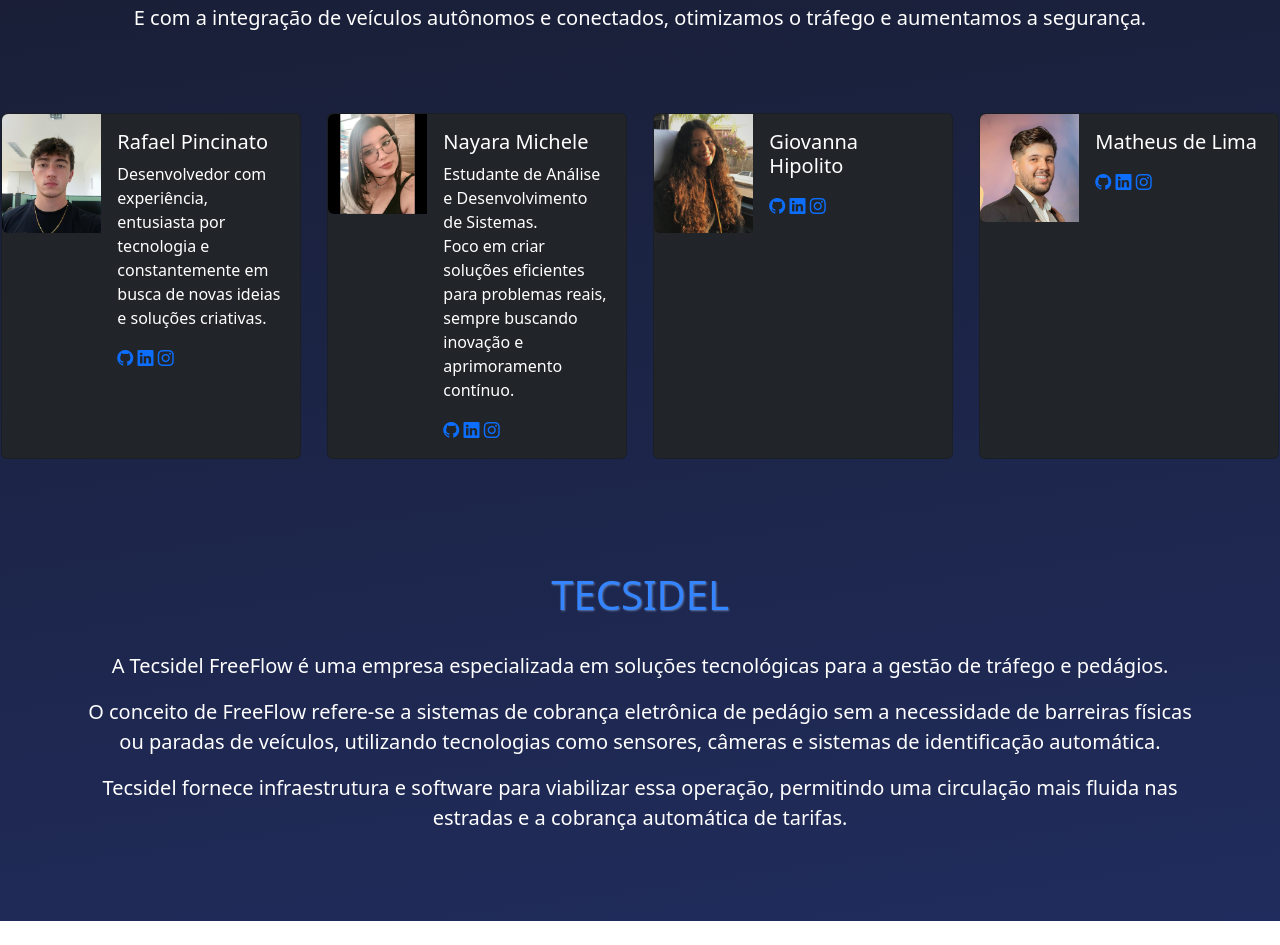
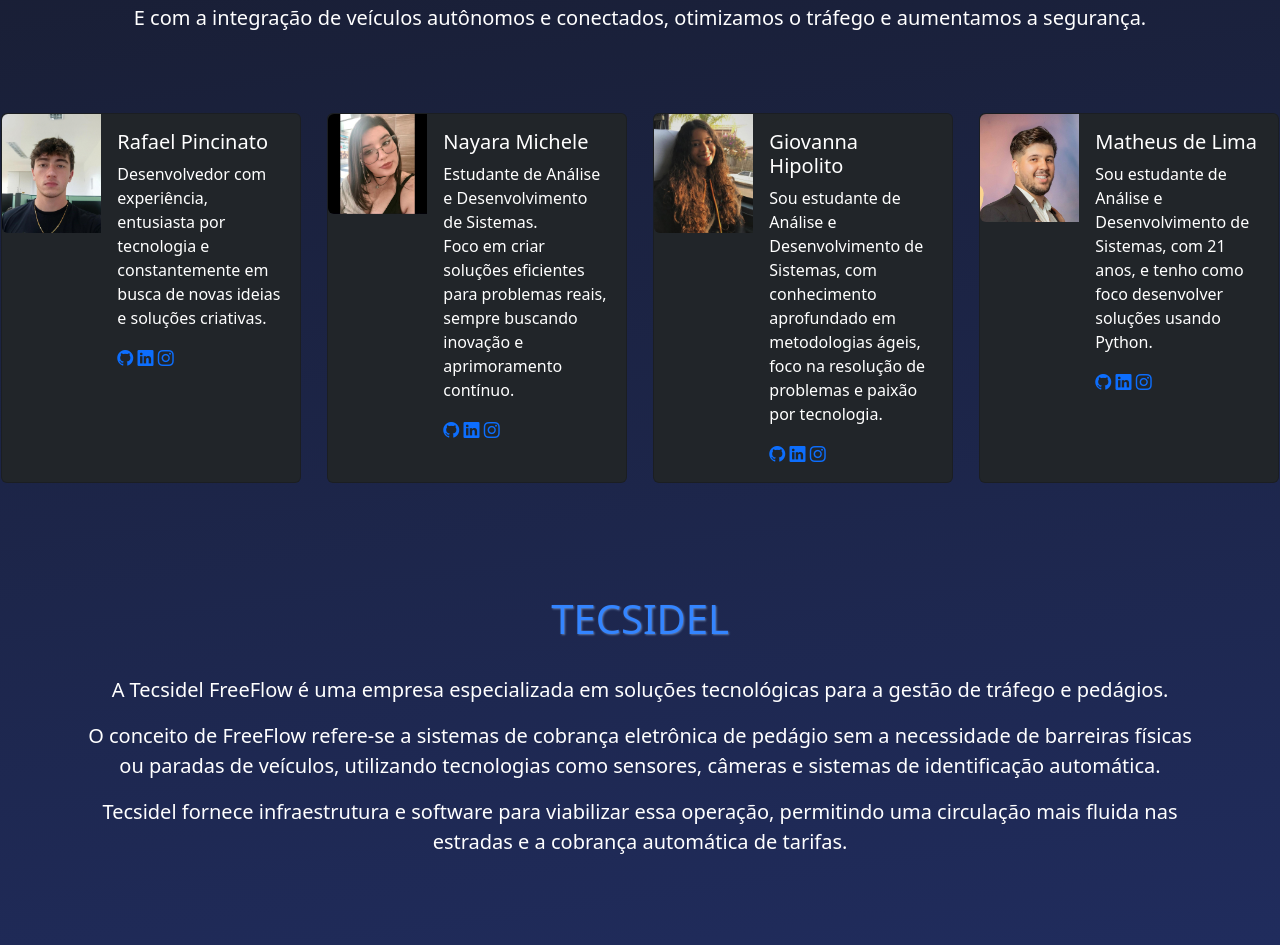
Before and after one commit to rafaellpsm/mobile_apresentation, a plain HTML site: page index.html in a window 1280 px wide. Shown: the part 1021-1966 px from the top of the page. Before the commit the page ends 1942 px from the top, so only its background shows below. Drawn offline with nearby package versions, Linux system fonts and the light colour scheme.

Commit message:
UPDATE 1.06
ADDED DESCRIPITION FOR MATHEUS AND GIOVANNA! :)

```diff
--- a/index.html
+++ b/index.html
@@ -125,7 +125,9 @@
                     <div class="col-md-8">
                         <div class="card-body">
                             <h5 class="card-title">Giovanna Hipolito</h5>
-                            <p class="card-text"></p>
+                            <p class="card-text">Sou estudante de Análise e Desenvolvimento de Sistemas, com
+                                conhecimento aprofundado em metodologias ágeis, foco na resolução de problemas e paixão
+                                por tecnologia.</p>
                             <a href=""><i class="bi bi-github"></i></a>
                             <a
                                 href="https://www.linkedin.com/in/giovanna-hipolito-aa096820a?utm_source=share&utm_campaign=share_via&utm_content=profile&utm_medium=android_app"><i
@@ -145,7 +147,8 @@
                     <div class="col-md-8">
                         <div class="card-body">
                             <h5 class="card-title">Matheus de Lima</h5>
-                            <p class="card-text"></p>
+                            <p class="card-text">Sou estudante de Análise e Desenvolvimento de Sistemas, com 21 anos, e
+                                tenho como foco desenvolver soluções usando Python.</p>
                             <a href="https://github.com/MathOmp123"><i class="bi bi-github"></i></a>
                             <a href="http://www.linkedin.com/in/matheus-de-lima7"><i class="bi bi-linkedin"></i></a>
                             <a href="https://www.instagram.com/mthe_lima/"><i class="bi bi-instagram"></i></a>
```
